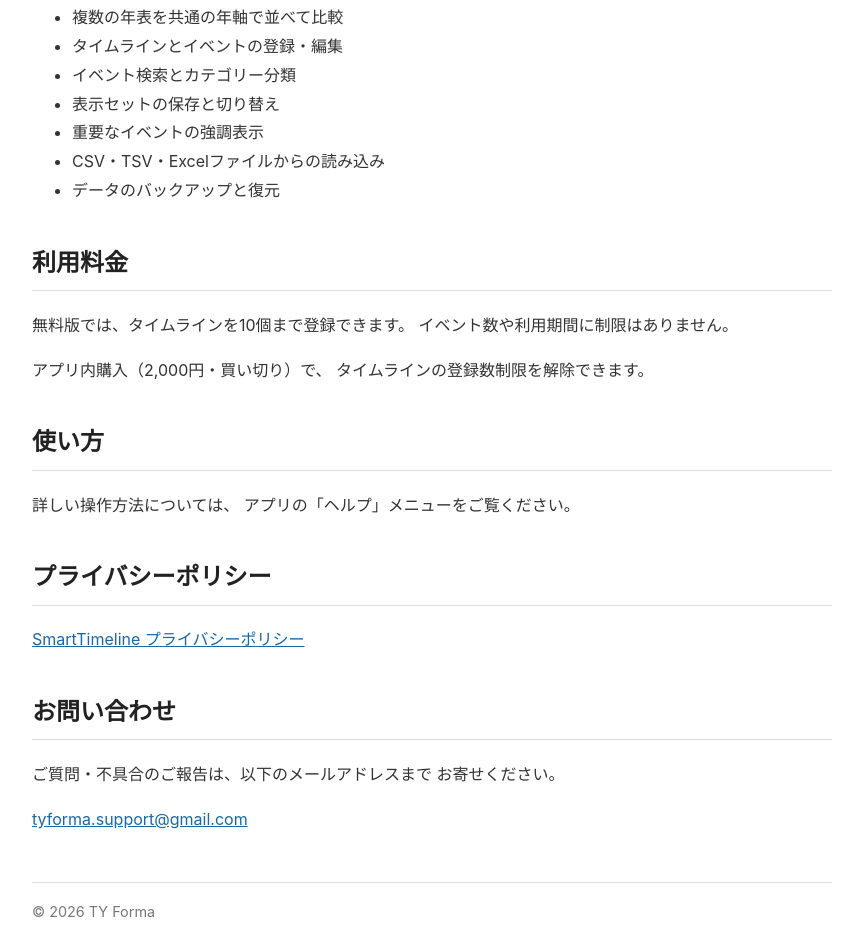
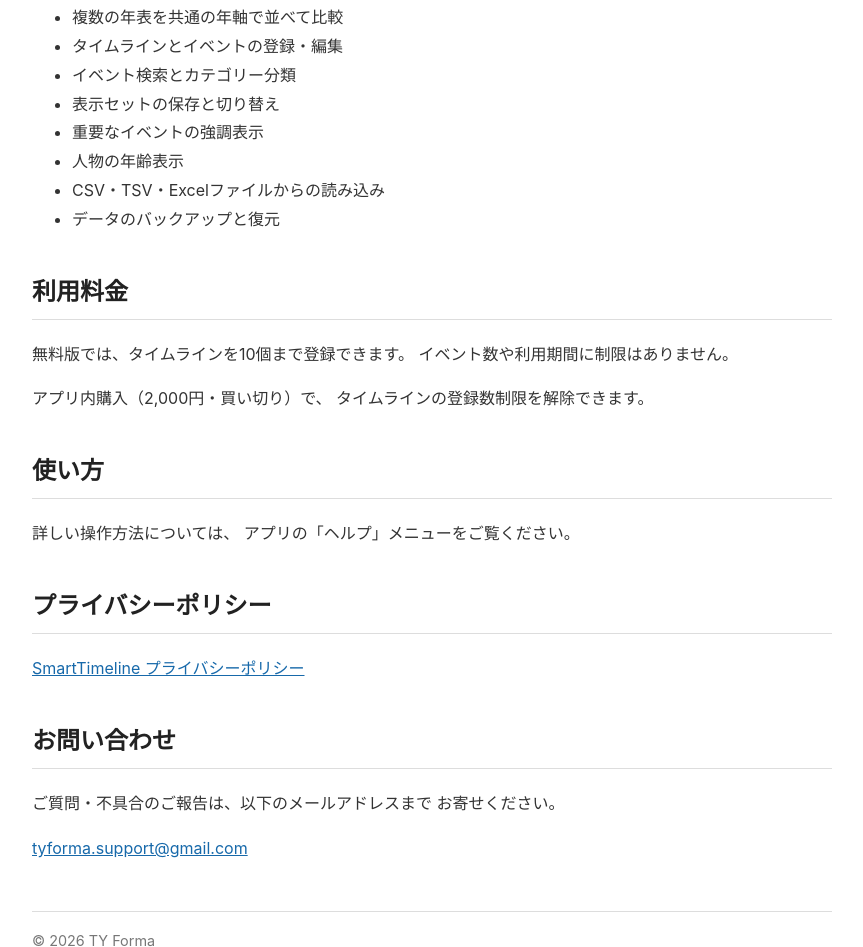
Before and after one commit to tyforma/tyforma.github.io, a plain HTML site: page smarttimeline/index.html in a window 1280 px wide. Shown: the part 1015-1962 px from the top of the page, without its empty margins (208-1071 px from the left). Drawn offline with Linux system fonts and the light colour scheme.

Commit message:
Add age display feature to timeline

```diff
--- a/smarttimeline/index.html
+++ b/smarttimeline/index.html
@@ -78,6 +78,7 @@
     <li>イベント検索とカテゴリー分類</li>
     <li>表示セットの保存と切り替え</li>
     <li>重要なイベントの強調表示</li>
+    <li>人物の年齢表示</li>
     <li>CSV・TSV・Excelファイルからの読み込み</li>
     <li>データのバックアップと復元</li>
   </ul>
```
